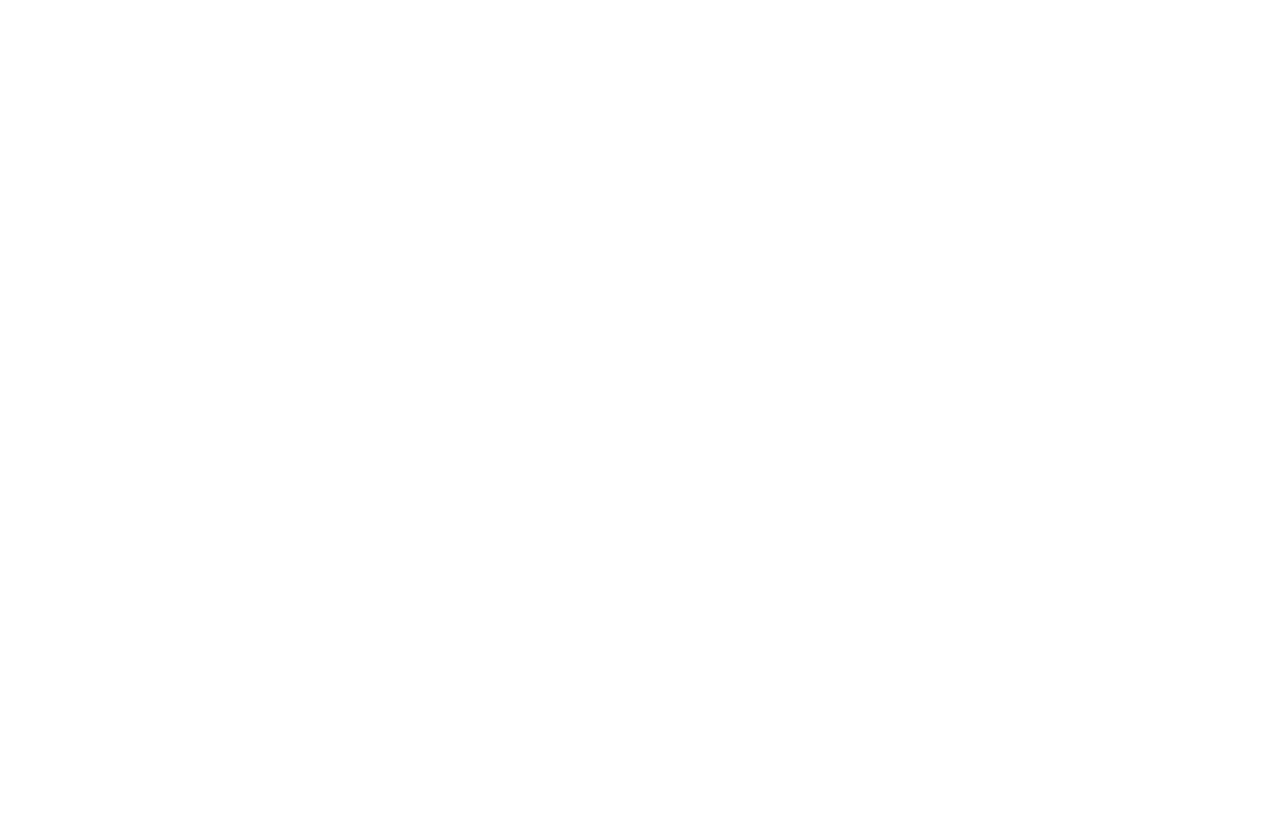
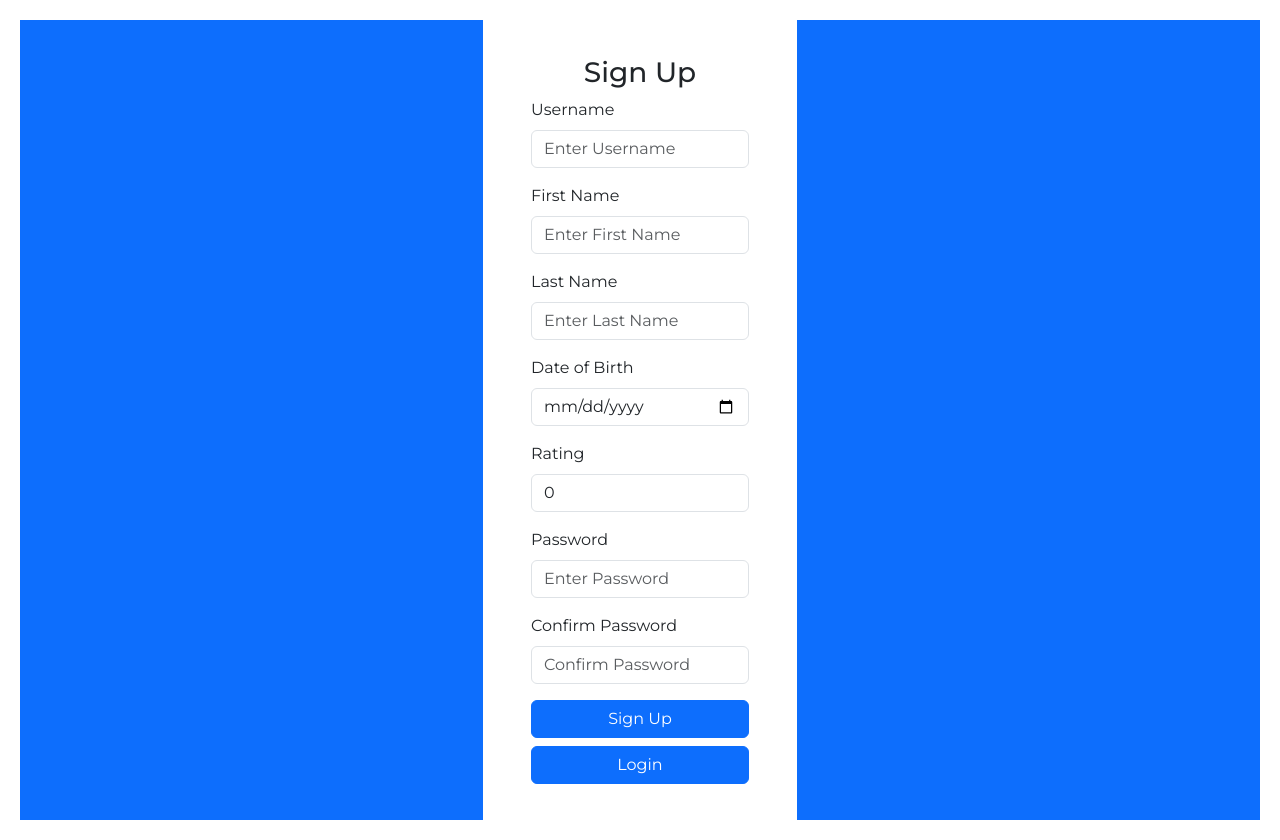
Before and after one commit to agniminds/general_frontend, a React (Create React App) app: page /signup in a window 1280 px wide. Before the commit this address had no page. Before the commit the page ends 800 px from the top, so only its background shows below. Built offline with nearby package versions, Linux system fonts and the light colour scheme.

Commit message:
minor changes

```diff
--- a/src/App.js
+++ b/src/App.js
@@ -10,7 +10,7 @@ import games from './components/gameData';
 import './App.css';
 import './styles/sidebar.css';
 import './styles/content.css';
-
+import Signup from './Signup';
 
 
 // Define the PrivateRoute component
@@ -25,7 +25,7 @@ const SidebarLayout = () => {
     <div className="dashboard">
       <Sidebar />
       <div className="content">
-        <Outlet /> {/* This will render the nested route components */}
+        <Outlet /> { }
       </div>
     </div>
   );
@@ -38,6 +38,7 @@ function App() {
     <BrowserRouter>
       <Routes>
         <Route path="/login" element={<Login />} />
+        <Route path="/signup" element={<Signup />} />
         <Route element={<PrivateRoute />}>
           <Route path="/" element={<SidebarLayout />}>
             <Route index element={<Content />} /> {/* The main dashboard view */}
--- a/src/Login.js
+++ b/src/Login.js
@@ -39,6 +39,11 @@ const Login = () => {
         sendLoginRequest();
     };
 
+    // Function to handle redirection to the sign up page
+    const redirectToSignUp = () => {
+        navigate('/signup');
+    };
+
     return (
         <div className="login-template d-flex justify-content-center align-items-center vh-100 bg-primary">
             <div className="form-container p-5 rounded bg-white">
@@ -70,10 +75,10 @@ const Login = () => {
                         <button type="submit" className="btn btn-primary">
                             Sign in
                         </button>
+                        <button type="button" className="btn btn-primary" onClick={redirectToSignUp}>
+                            Sign Up
+                        </button>
                     </div>
-                    <p className="text-right mt-2">
-                        Forgot <a href="#forgot-password">Password?</a> | <a href="#sign-up">Sign up</a>
-                    </p>
                 </form>
             </div>
         </div>
--- a/src/Signup.js
+++ b/src/Signup.js
@@ -1,9 +1,155 @@
-import React from 'react'
+import React, { useState } from "react";
+import { useNavigate } from "react-router-dom";
+import 'bootstrap/dist/css/bootstrap.min.css';
 
 const Signup = () => {
+    const [username, setUsername] = useState("");
+    const [password, setPassword] = useState("");
+    const [confirmPassword, setConfirmPassword] = useState("");
+    const [firstName, setFirstName] = useState("");
+    const [lastName, setLastName] = useState("");
+    const [dob, setDob] = useState("");  // Date of birth as a string
+    const [rating, setRating] = useState(0);
+    const navigate = useNavigate();
+
+    function sendSignupRequest() {
+        if (password !== confirmPassword) {
+            alert("Passwords do not match");
+            return;
+        }
+
+        const reqBody = {
+            username,
+            password,
+            firstName,
+            lastName,
+            dob,
+            rating
+        };
+
+        fetch("/signup", {
+            headers: {
+                "Content-Type": "application/json",
+            },
+            method: "POST",
+            body: JSON.stringify(reqBody),
+        })
+            .then((response) => response.json())
+            .then(data => {
+                if (data.status === 200) {
+                    alert("Signup successful");
+                    navigate('/login'); // Redirect to the login page after signup
+                } else {
+                    throw new Error(data.message || "Signup Failed");
+                }
+            })
+            .catch((error) => {
+                alert(error.message);
+            });
+    }
+
+    const handleSubmit = (e) => {
+        e.preventDefault();
+        sendSignupRequest();
+    };
+
+    const redirectToLogin = () => {
+        navigate('/login');
+    };
+
     return (
-        <div>Signup</div>
-    )
-}
+        <div className="signup-template d-flex justify-content-center align-items-center vh-100 bg-primary">
+            <div className="form-container p-5 rounded bg-white">
+                <form onSubmit={handleSubmit}>
+                    <h3 className="text-center">Sign Up</h3>
+                    <div className="mb-3">
+                        <label htmlFor="username" className="form-label">Username</label>
+                        <input
+                            type="text"
+                            id="username"
+                            placeholder="Enter Username"
+                            className="form-control"
+                            value={username}
+                            onChange={(e) => setUsername(e.target.value)}
+                        />
+                    </div>
+                    <div className="mb-3">
+                        <label htmlFor="firstName" className="form-label">First Name</label>
+                        <input
+                            type="text"
+                            id="firstName"
+                            placeholder="Enter First Name"
+                            className="form-control"
+                            value={firstName}
+                            onChange={(e) => setFirstName(e.target.value)}
+                        />
+                    </div>
+                    <div className="mb-3">
+                        <label htmlFor="lastName" className="form-label">Last Name</label>
+                        <input
+                            type="text"
+                            id="lastName"
+                            placeholder="Enter Last Name"
+                            className="form-control"
+                            value={lastName}
+                            onChange={(e) => setLastName(e.target.value)}
+                        />
+                    </div>
+                    <div className="mb-3">
+                        <label htmlFor="dob" className="form-label">Date of Birth</label>
+                        <input
+                            type="date"
+                            id="dob"
+                            className="form-control"
+                            value={dob}
+                            onChange={(e) => setDob(e.target.value)}
+                        />
+                    </div>
+                    <div className="mb-3">
+                        <label htmlFor="rating" className="form-label">Rating</label>
+                        <input
+                            type="number"
+                            id="rating"
+                            placeholder="Enter Rating"
+                            className="form-control"
+                            value={rating}
+                            onChange={(e) => setRating(parseInt(e.target.value, 10) || 0)}
+                        />
+                    </div>
+                    <div className="mb-3">
+                        <label htmlFor="password" className="form-label">Password</label>
+                        <input
+                            type="password"
+                            id="password"
+                            placeholder="Enter Password"
+                            className="form-control"
+                            value={password}
+                            onChange={(e) => setPassword(e.target.value)}
+                        />
+                    </div>
+                    <div className="mb-3">
+                        <label htmlFor="confirm-password" className="form-label">Confirm Password</label>
+                        <input
+                            type="password"
+                            id="confirm-password"
+                            placeholder="Confirm Password"
+                            className="form-control"
+                            value={confirmPassword}
+                            onChange={(e) => setConfirmPassword(e.target.value)}
+                        />
+                    </div>
+                    <div className="d-grid gap-2">
+                        <button type="submit" className="btn btn-primary">
+                            Sign Up
+                        </button>
+                        <button type="button" className="btn btn-primary" onClick={redirectToLogin}>
+                            Login
+                        </button>
+                    </div>
+                </form>
+            </div>
+        </div>
+    );
+};
 
-export default Signup
+export default Signup;
--- a/src/components/Form.jsx
+++ b/src/components/Form.jsx
@@ -23,7 +23,7 @@ export default function Form({ games }) {
         // This just prevents the default form submission behavior
     };
 
-    const regions = ['Europe', 'America', 'Asia', 'Africa']; // Example list of regions
+    const regions = ['Europe', 'America', 'Asia', 'Africa'];
     const months = ['January', 'February', 'March', 'April', 'May', 'June', 'July', 'August', 'September', 'October', 'November', 'December']; // List of months
 
     return (
--- a/src/components/FormOutput.jsx
+++ b/src/components/FormOutput.jsx
@@ -1,7 +1,17 @@
 import React, { useEffect, useState } from 'react';
 import 'bootstrap/dist/css/bootstrap.min.css';
 
-export default function FormOutput({ data, games }) {
+// Utility function to check for valid URLs
+const isValidUrl = (url) => {
+    try {
+        new URL(url);
+        return true;
+    } catch (_) {
+        return false;
+    }
+};
+
+export default function FormOutput({ data }) {
     const [finalState, setFinalState] = useState([]);
 
     useEffect(() => {
@@ -38,7 +48,18 @@ export default function FormOutput({ data, games }) {
                                             <p className="card-text">Place: {tournament.place}</p>
                                             <p className="card-text">Start Date: {tournament.startDate}</p>
                                             <p className="card-text">End Date: {tournament.endDate}</p>
-                                            {/* Add more fields as needed */}
+                                            <p className="card-text">
+                                                Website:
+                                                {tournament.website && isValidUrl(tournament.website) ?
+                                                    <a href={tournament.website} target="_blank" rel="noopener noreferrer">Visit</a> :
+                                                    "Not available"}
+                                            </p>
+                                            <p className="card-text">
+                                                Regulations:
+                                                {tournament.regulations && isValidUrl(tournament.regulations) ?
+                                                    <a href={tournament.regulations} target="_blank" rel="noopener noreferrer">View Regulations</a> :
+                                                    "Not available"}
+                                            </p>
                                         </div>
                                     </div>
                                 </div>
--- /dev/null
+++ b/src/components/Tournament.jsx
@@ -0,0 +1,27 @@
+
+import React from 'react';
+
+const Tournament = ({ tournament }) => {
+    return (
+        <div className="card mb-3">
+            <div className="card-body">
+                <h5 className="card-title">{tournament.name}</h5>
+                <p className="card-text">Place: {tournament.place}</p>
+                <p className="card-text">Start Date: {tournament.startDate}</p>
+                <p className="card-text">End Date: {tournament.endDate}</p>
+                <p className="card-text">
+                    Website: {tournament.website ?
+                        <a href={tournament.website} target="_blank" rel="noopener noreferrer">Visit</a> :
+                        "Not available"}
+                </p>
+                <p className="card-text">
+                    Regulations: {tournament.regulations ?
+                        <a href={tournament.regulations} target="_blank" rel="noopener noreferrer">View Regulations</a> :
+                        "Not available"}
+                </p>
+            </div>
+        </div>
+    );
+}
+
+export default Tournament;
```
Also changed, not shown: src/components/Tournaments.jsx (+31 -27 lines).
